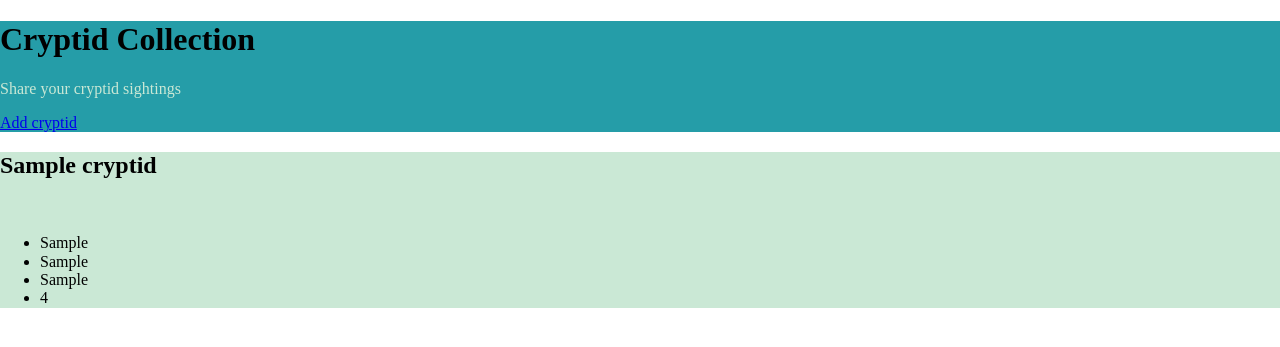
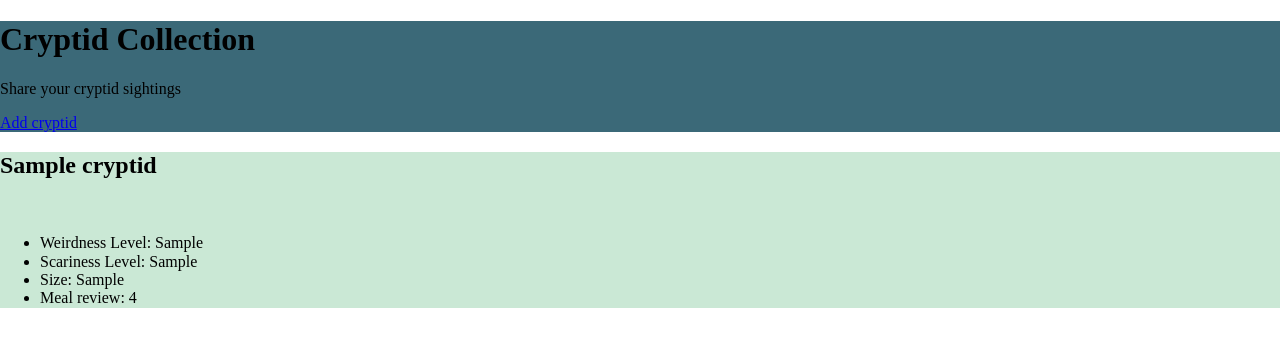
Before and after one commit to Reedmaster/cryptidCollection, a PHP site: page / in a window 1280 px wide. Shown: the top 347 px of the page. Run offline with PHP 8.4, Linux system fonts and the light colour scheme; tables that the repository leaves empty or names only in its code hold one stand-in row (values such as "Sample post"); some libraries are stand-ins or nearby versions.

Commit message:
final changes

```diff
--- a/lister.php
+++ b/lister.php
@@ -7,10 +7,10 @@
             echo '</h2>';
             echo '<br>';
             echo '<ul>';
-                echo '<li>' . $cryptid["weird_lvl"] . '</li>';
-                echo '<li>' . $cryptid["fear_lvl"] . '</li>';
-                echo '<li>' . $cryptid["size"] . '</li>';
-                echo '<li>' . $cryptid["meal_rating"] . '</li>';
+                echo '<li>' . "Weirdness Level: " . $cryptid["weird_lvl"] . '</li>';
+                echo '<li>' . "Scariness Level: " . $cryptid["fear_lvl"] . '</li>';
+                echo '<li>' . "Size: " . $cryptid["size"] . '</li>';
+                echo '<li>' . "Meal review: " . $cryptid["meal_rating"] . '</li>';
             echo '</ul>';
         };
         echo '</div>';
--- a/styles.css
+++ b/styles.css
@@ -6,15 +6,11 @@ body {
 /* Top Bar */
 
 #top_bar {
-    background-color: #259da8;
+    background-color: #3b6978;
 }
 
 h1 {
     padding: 0;
-}
-
-p {
-    color: #cae8d5;
 }
 
 /* Content Section */
```
Also changed, not shown: cryptid_upload.php (+6 -21 lines), index.php (+4 -7 lines), upload_function.php (added, +21 -0 lines).
